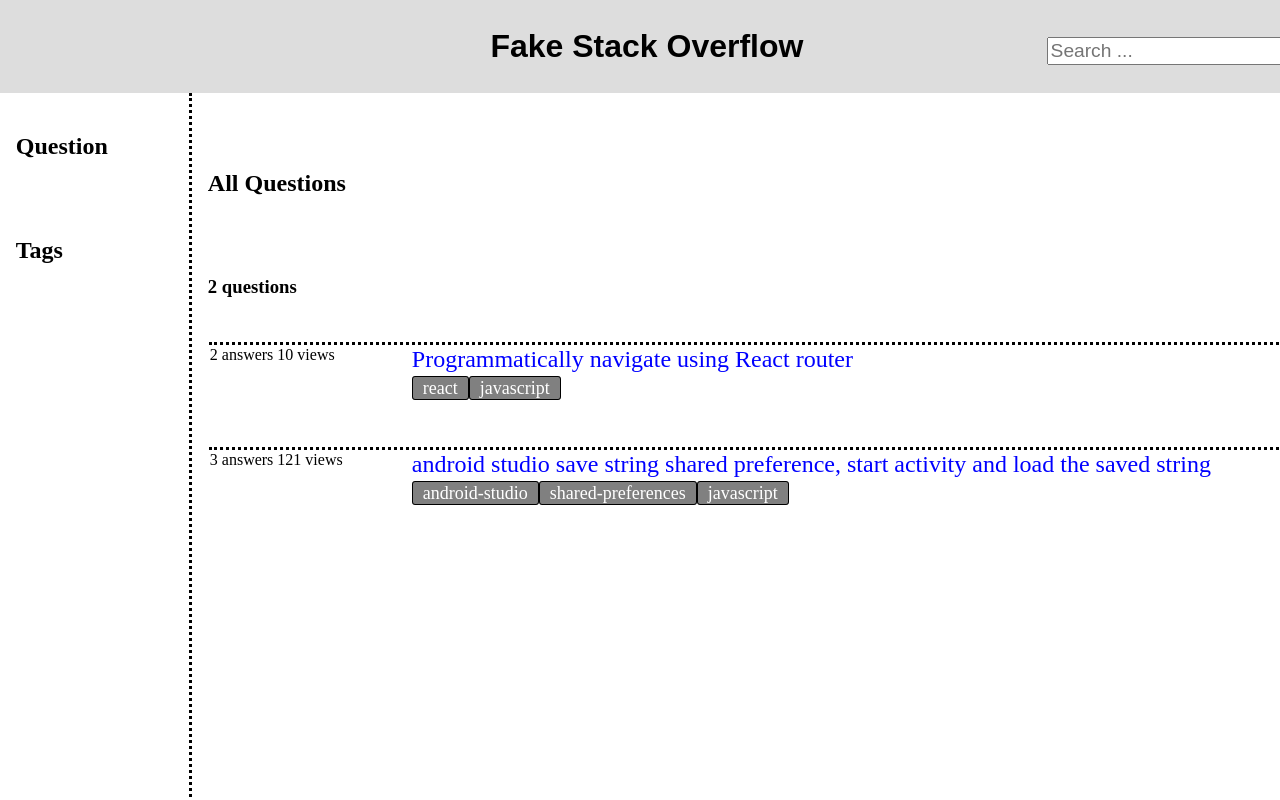
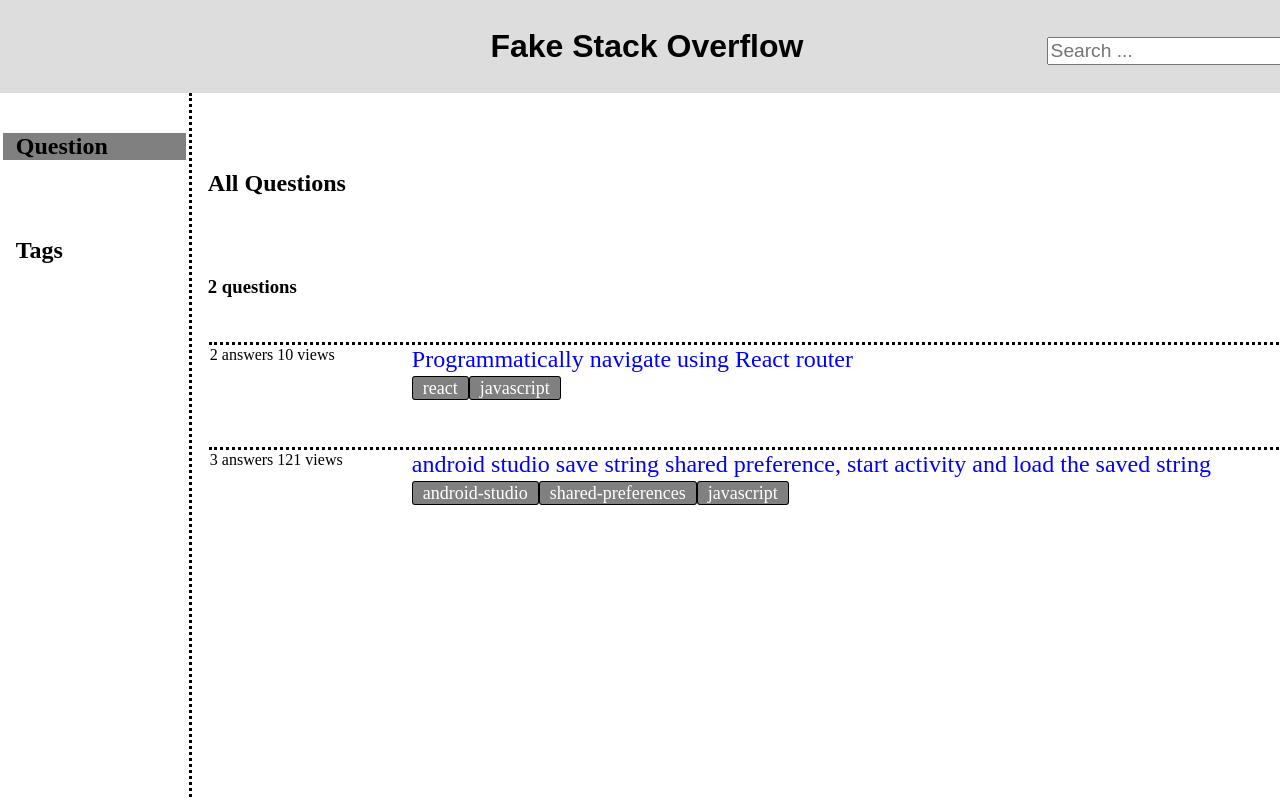
Before and after one commit to jascheng52/Fake-Stack-overflow, a React (Create React App) app: page / in a window 1280 px wide. Shown: the top 800 px of the page. Built offline with nearby package versions, Linux system fonts and the light colour scheme.

Commit message:
grey highlight on the current page

```diff
--- a/src/components/leftSideMenu.js
+++ b/src/components/leftSideMenu.js
@@ -15,13 +15,16 @@ LeftSideMenu.propTypes = {
 };
 
 export default function LeftSideMenu ({theModel,showQuestionPage,setshowQuestionPage,showTagsPage,setShowTagsPage}) {
+  const [selectedSection, setSelectedSection] = useState("tableSide");
   function handleQuestionClick(){
     setshowQuestionPage(showQuestionPage=true);
     setShowTagsPage(showTagsPage=false);
+    setSelectedSection("tableSide");
   }
   function handleTagsClick(){
     setshowQuestionPage(showQuestionPage=false);
     setShowTagsPage(showTagsPage=true);
+    setSelectedSection("tagsSide");
   }
   return (
         <>
@@ -29,10 +32,12 @@ export default function LeftSideMenu ({theModel,showQuestionPage,setshowQuestion
         <table className ="left-table">
           <tbody>
             <tr key="row1">
-            <td height='100' id="tableSide" onClick={handleQuestionClick}><h2 style = {{ paddingLeft: '1vw' }}> Question </h2></td>
+            <td height='100' id="tableSide" onClick={handleQuestionClick}><h2 style = {{ paddingLeft: '1vw' }}
+            className={selectedSection === "tableSide" ? "selectedLeftSideTable" : null} > Question </h2></td>
             </tr>
             <tr key="row2">
-            <td height='100' id="tagsSide" onClick={handleTagsClick}><h2 style={{ paddingLeft: '1vw' }}> Tags </h2></td>
+            <td height='100' id="tagsSide" onClick={handleTagsClick}><h2 style={{ paddingLeft: '1vw' }}
+            className={selectedSection === "tagsSide" ? "selectedLeftSideTable" : null}> Tags </h2></td>
             </tr>
             <tr key="row3"></tr>
           </tbody>
--- a/src/stylesheets/index.css
+++ b/src/stylesheets/index.css
@@ -371,3 +371,9 @@ text-align: right;
     color:green;
 }
 /* End of Answer Page Css*/
+
+/* For the leftSide highlighted with a gray background */
+.selectedLeftSideTable {
+    background-color: grey;
+}
+/* End of leftSide highlighted with a gray background */
```
